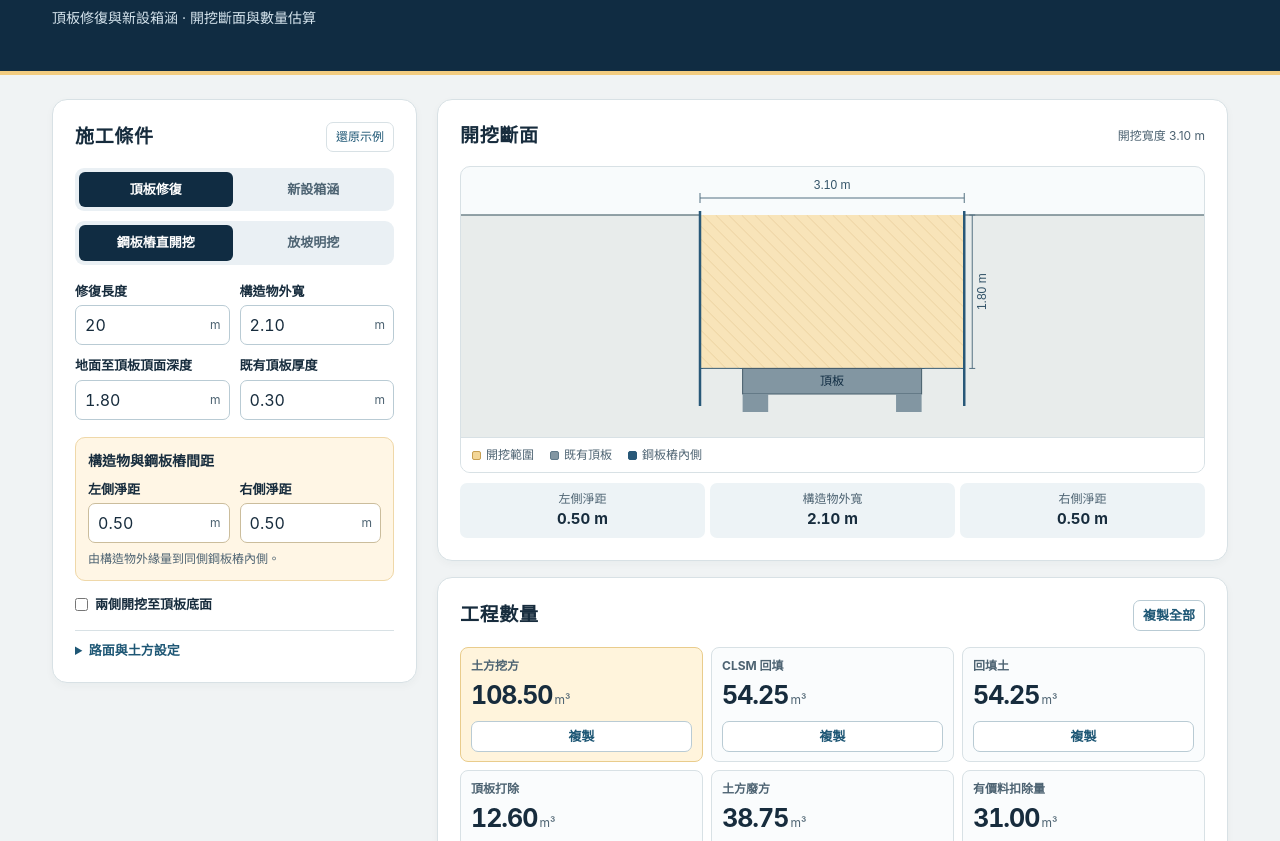
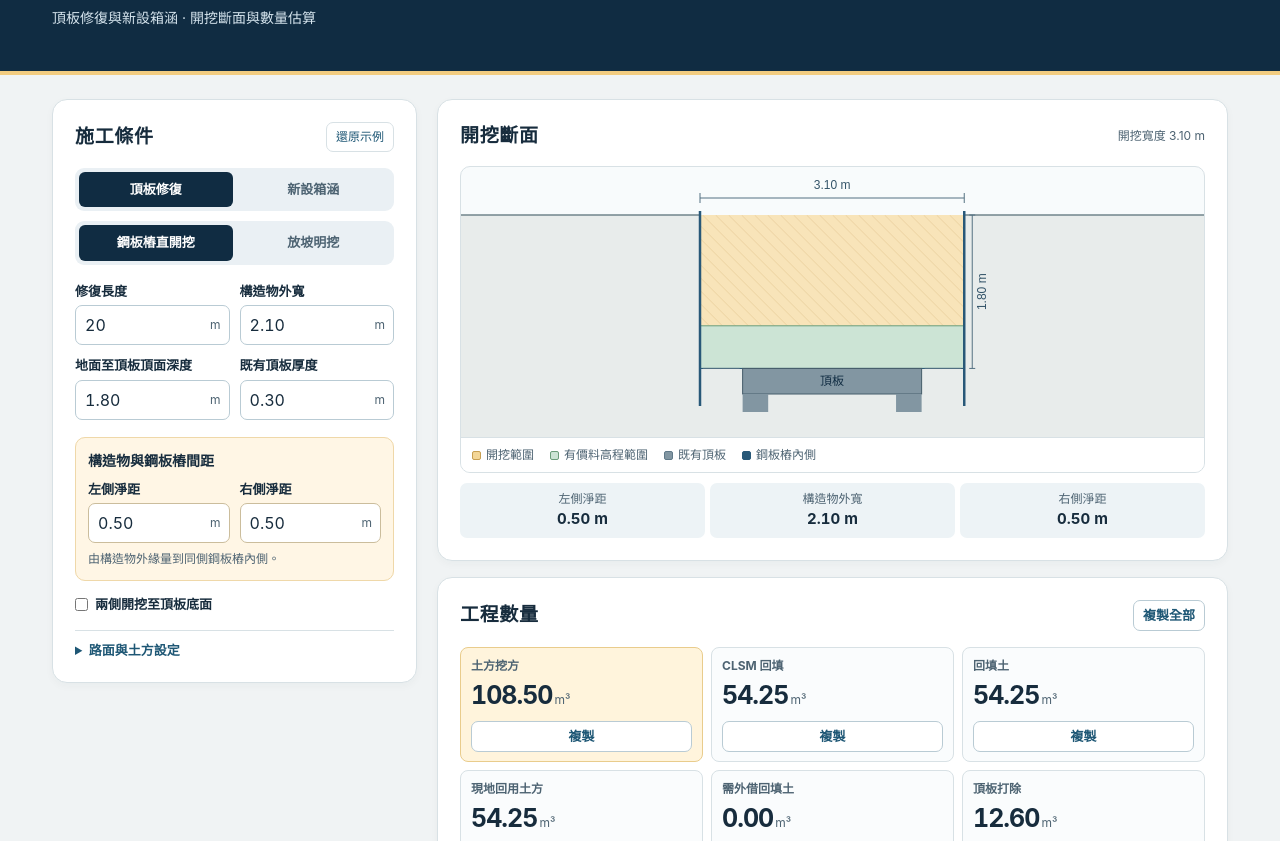
Before and after one commit to ushi511/earthwork-calculator, a plain HTML site: page index.html in a window 1280 px wide. Shown: the part 95-936 px from the top of the page. Drawn offline with Linux system fonts and the light colour scheme.

Commit message:
Correct earthwork balance and valuable material layer geometry

```diff
--- a/index.html
+++ b/index.html
@@ -36,6 +36,7 @@
     .control:focus-within{border-color:var(--blue);box-shadow:0 0 0 2px #1e57751f}
     .control input{border:0;background:none;outline:0;width:100%;min-width:0;padding:7px 5px 7px 9px;font:inherit;color:var(--ink);font-variant-numeric:tabular-nums}
     .control input:focus-visible{outline:0}
+    .control select{width:100%;min-width:0;border:0;background:white;color:var(--ink);font:inherit;padding:7px 9px;border-radius:7px}
     .unit{color:var(--muted);font-size:12px;padding-right:8px;white-space:nowrap}
     .full{grid-column:1/-1}
     .clearances{background:#fff6e5;border:1px solid #efd8a9;border-radius:10px;margin:17px 0 14px;padding:12px}
@@ -56,6 +57,7 @@
     .swatch{width:9px;height:9px;display:inline-block;border-radius:2px;background:#f3d697;border:1px solid #c79f52}
     .swatch.slab{background:#8296a2;border-color:#607989}
     .swatch.pile{background:#285878;border-color:#285878}
+    .swatch.valuable{background:#cce4d5;border-color:#6b9d7b}
     .dimensions{display:grid;grid-template-columns:repeat(3,minmax(0,1fr));gap:5px;text-align:center;margin-top:10px}
     .dimensions div{padding:7px 2px;background:#edf3f6;border-radius:7px;font-size:12px;color:var(--muted)}
     .dimensions output{display:block;font-size:15px;color:var(--ink);font-weight:750;font-variant-numeric:tabular-nums}
@@ -136,9 +138,10 @@
             <label class="field"><span class="field-title">路面復舊層總厚</span><span class="control"><input name="paving" type="number" value="0.05" min="0" step="any" required><span class="unit">m</span></span></label>
             <label class="field"><span class="field-title">AC 刨除寬度</span><span class="control"><input name="millWidth" type="number" placeholder="同開挖頂寬" min="0" step="any" aria-describedby="mill-hint"><span class="unit">m</span></span></label>
             <label class="field"><span class="field-title">有價料厚度</span><span class="control"><input name="valuableDepth" type="number" value="0.50" min="0" step="any" required><span class="unit">m</span></span></label>
+            <label class="field full"><span class="field-title">有價料所在位置</span><span class="control"><select name="valuablePosition"><option value="bottom" selected>開挖底部往上</option><option value="top">地表往下（含路面高程）</option></select></span></label>
           </div>
           <p class="hint" id="mill-hint">刨除寬度留空時採開挖頂寬。自訂寬度以構造物中心線對稱配置。</p>
-          <p class="hint">回填土與 CLSM 各占回填體積的 50%；廢方扣除有價料厚度及坑內 AC 後按 50% 估算。</p>
+          <p class="hint">回填土與 CLSM 各占淨回填體積的 50%。有價料與 AC 或既有頂板重疊部分會自動扣除。</p>
         </details>
         <p id="error" class="error" role="status" hidden></p>
       </form>
@@ -148,7 +151,7 @@
         <div class="bar"><h2 id="diagram-title">開挖斷面</h2><span id="total-width" class="units"></span></div>
         <div class="drawing">
           <canvas id="section" role="img" aria-label="開挖斷面示意圖"></canvas>
-          <div class="legend"><span><i class="swatch"></i>開挖範圍</span><span><i class="swatch slab"></i><span id="structure-legend">既有頂板</span></span><span><i class="swatch pile"></i><span id="edge-legend">鋼板樁內側</span></span></div>
+          <div class="legend"><span><i class="swatch"></i>開挖範圍</span><span><i class="swatch valuable"></i>有價料高程範圍</span><span><i class="swatch slab"></i><span id="structure-legend">既有頂板</span></span><span><i class="swatch pile"></i><span id="edge-legend">鋼板樁內側</span></span></div>
         </div>
         <div class="dimensions">
           <div>左側淨距<output id="left-dim">—</output></div>
@@ -162,6 +165,8 @@
           <div class="metric"><h3>土方挖方</h3><output id="soil-qty">—</output><span class="unit">m³</span><button class="copy-button" type="button" data-copy-qty="soil" aria-label="複製土方挖方" disabled>複製</button></div>
           <div class="metric"><h3>CLSM 回填</h3><output id="fill-qty">—</output><span class="unit">m³</span><button class="copy-button" type="button" data-copy-qty="fill" aria-label="複製CLSM 回填" disabled>複製</button></div>
           <div class="metric"><h3>回填土</h3><output id="backfill-qty">—</output><span class="unit">m³</span><button class="copy-button" type="button" data-copy-qty="backfill" aria-label="複製回填土" disabled>複製</button></div>
+          <div class="metric"><h3>現地回用土方</h3><output id="reuse-qty">—</output><span class="unit">m³</span><button class="copy-button" type="button" data-copy-qty="reuse" aria-label="複製現地回用土方" disabled>複製</button></div>
+          <div class="metric"><h3>需外借回填土</h3><output id="borrow-qty">—</output><span class="unit">m³</span><button class="copy-button" type="button" data-copy-qty="borrow" aria-label="複製需外借回填土" disabled>複製</button></div>
           <div class="metric"><h3 id="slab-metric-title">頂板打除</h3><output id="slab-qty">—</output><span class="unit">m³</span><button class="copy-button" type="button" data-copy-qty="slab" aria-label="複製頂板打除" disabled>複製</button></div>
           <div class="metric"><h3>土方廢方</h3><output id="waste-qty">—</output><span class="unit">m³</span><button class="copy-button" type="button" data-copy-qty="waste" aria-label="複製土方廢方" disabled>複製</button></div>
           <div class="metric"><h3>有價料扣除量</h3><output id="valuable-qty">—</output><span class="unit">m³</span><button class="copy-button" type="button" data-copy-qty="valuable" aria-label="複製有價料扣除量" disabled>複製</button></div>
@@ -180,7 +185,7 @@
   </main>
   <script>
     function calculate(values) {
-      const { length, width, depth, slab, left, right, slope, deepen, ac, paving, millWidth, valuableDepth } = values;
+      const { length, width, depth, slab, left, right, slope, deepen, ac, paving, millWidth, valuableDepth, valuablePosition } = values;
       const outerHeight = values.newCulvert ? slab + values.innerHeight + values.bottomSlab : slab;
       const height = values.newCulvert ? depth + outerHeight + values.bedding : depth + (deepen ? slab : 0);
       const bottom = width + left + right;
@@ -197,19 +202,20 @@
       const acVolume = millingArea * ac;
 
       const acDepth = Math.min(ac, values.newCulvert ? height : depth);
-      const acAreaInPit = millWidth === null
-        ? acDepth * (top - slope * acDepth)
-        : [left, right].reduce((sum, gap) => {
+      function millingAreaToDepth(z) {
+        if (millWidth === null) return z * (top - slope * z);
+        return [left, right].reduce((sum, gap) => {
           const available = width / 2 + gap + slopeRun;
-          const edgeAtBottom = available - slope * acDepth;
+          const edgeAtBottom = available - slope * z;
           const start = Math.min(available, millingWidth / 2);
           const end = Math.min(edgeAtBottom, millingWidth / 2);
           const correction = slope !== 0 && start === millingWidth / 2
             ? (start - end) * (start - end) / (2 * slope)
-            : (start - end) * acDepth / 2;
-          return sum + start * acDepth - correction;
+            : (start - end) * z / 2;
+          return sum + start * z - correction;
         }, 0);
-      const acInPit = acAreaInPit * length;
+      }
+      const acInPit = millingAreaToDepth(acDepth) * length;
       const pavingDepth = Math.min(paving, depth);
       const pavingInPit = pavingDepth * (top - slope * pavingDepth) * length;
       const soil = Math.max(0, gross - slabInPit - acInPit);
@@ -217,13 +223,22 @@
       const fill = fillTotal / 2;
       const soilBackfill = fillTotal / 2;
       const valuableThickness = Math.min(height, valuableDepth);
-      const ordinaryDepth = Math.max(0, height - valuableThickness);
-      const ordinaryVolume = (bottom + top) / 2 * ordinaryDepth * length;
-      const valuableVolume = gross - ordinaryVolume;
-      const wasteBasis = Math.max(0, ordinaryVolume - acInPit - slabInPit);
-      const waste = wasteBasis / 2;
+      const valuableStart = valuablePosition === 'top' ? 0 : height - valuableThickness;
+      const valuableEnd = valuableStart + valuableThickness;
+      const valuableTopWidth = top - 2 * slope * valuableStart;
+      const valuableBottomWidth = top - 2 * slope * valuableEnd;
+      const valuableGross = (valuableTopWidth + valuableBottomWidth) / 2 * valuableThickness * length;
+      const valuableAC = (millingAreaToDepth(Math.min(acDepth, valuableEnd)) - millingAreaToDepth(Math.min(acDepth, valuableStart))) * length;
+      const valuableSlab = !values.newCulvert && deepen
+        ? width * Math.max(0, Math.min(height, valuableEnd) - Math.max(depth, valuableStart)) * length
+        : 0;
+      const valuableVolume = Math.min(soil, Math.max(0, valuableGross - valuableAC - valuableSlab));
+      const availableSoil = Math.max(0, soil - valuableVolume);
+      const reusedSoil = Math.min(availableSoil, soilBackfill);
+      const borrowedSoil = Math.max(0, soilBackfill - reusedSoil);
+      const waste = Math.max(0, availableSoil - reusedSoil);
 
-      return { height, bottom, top, slopeRun, gross, slabVolume, slabInPit, outerHeight, structureVolume, concreteVolume, beddingVolume, millingWidth, millingArea, acVolume, acInPit, pavingInPit, soil, fillTotal, fill, soilBackfill, valuableThickness, ordinaryDepth, ordinaryVolume, valuableVolume, wasteBasis, waste };
+      return { height, bottom, top, slopeRun, gross, slabVolume, slabInPit, outerHeight, structureVolume, concreteVolume, beddingVolume, millingWidth, millingArea, acVolume, acInPit, pavingInPit, soil, fillTotal, fill, soilBackfill, valuableThickness, valuableStart, valuableEnd, valuableTopWidth, valuableBottomWidth, valuableGross, valuableAC, valuableSlab, valuableVolume, availableSoil, reusedSoil, borrowedSoil, waste };
     }
 
     const byId = id => document.getElementById(id);
@@ -232,8 +247,10 @@
     const canvas = byId('section');
     const formatter = new Intl.NumberFormat('zh-TW', { minimumFractionDigits: 2, maximumFractionDigits: 2 });
     const fmt = value => formatter.format(value);
+    const formulaFormatter = new Intl.NumberFormat('zh-TW', { minimumFractionDigits: 2, maximumFractionDigits: 8 });
+    const formulaFmt = value => formulaFormatter.format(value);
     const lengths = ['length', 'width', 'depth', 'slab', 'left', 'right', 'ac', 'paving', 'valuableDepth', 'innerWidth', 'innerHeight', 'wall', 'bottomSlab', 'bedding'];
-    const quantities = { soil: 'soil', fill: 'fill', backfill: 'soilBackfill', slab: 'concreteVolume', waste: 'waste', valuable: 'valuableVolume', ac: 'acVolume', area: 'millingArea', bedding: 'beddingVolume' };
+    const quantities = { soil: 'soil', fill: 'fill', backfill: 'soilBackfill', reuse: 'reusedSoil', borrow: 'borrowedSoil', slab: 'concreteVolume', waste: 'waste', valuable: 'valuableVolume', ac: 'acVolume', area: 'millingArea', bedding: 'beddingVolume' };
     const copyButtons = [...document.querySelectorAll('[data-copy-qty]')];
     const copyFormat = new Intl.NumberFormat('zh-TW', { useGrouping: false, minimumFractionDigits: 2, maximumFractionDigits: 2 });
     let current = null;
@@ -317,7 +334,7 @@
       byId('calculation-note').textContent = newCulvert
         ? '新設箱涵以完整外包體積（含內部空間）扣除回填，混凝土體積以外包減內空計算。墊層以箱涵外寬計算，數量未加鬆方係數。'
         : '頂板以全寬、等厚打除及原尺寸復建計算。數量採幾何體積，未加鬆方係數。混凝土與 AC 分列。';
-      byId('calculation-note').textContent += ' 廢方依指定方式以原開挖平均寬乘扣除有價料後的深度，再扣坑內 AC 及既有頂板，取 50%。回填土與 CLSM 各為淨回填體積的 50%；此為數量估算，實際廢方仍應核對可回用土方。放坡時有價料扣除量以原平均寬估算。';
+      byId('calculation-note').textContent += ' 有價料按指定高程的實際梯形體積計算，扣除區間內的 AC 與既有頂板。回填土與 CLSM 各為淨回填體積的 50%，暫按其餘一般土方均適合回用；不足時另列外借回填土。廢方為一般土方扣除現地回用量。計算式保留最多 8 位小數，工程數量顯示至小數第 2 位。';
       byId('slope-field').hidden = sheet;
       fields.slope.disabled = sheet;
       byId('clearance-title').textContent = sheet ? '構造物與鋼板樁間距' : '構造物與坡腳間距';
@@ -328,6 +345,7 @@
       const values = Object.fromEntries(lengths.map(name => [name, fields.namedItem(name).valueAsNumber]));
       Object.assign(values, {
         newCulvert,
+        valuablePosition: fields.valuablePosition.value,
         slope: sheet ? 0 : fields.slope.valueAsNumber,
         deepen: !newCulvert && fields.deepen.checked,
         millWidth: fields.millWidth.value === '' ? null : fields.millWidth.valueAsNumber
@@ -363,31 +381,33 @@
         : '等待有效尺寸';
       setFormula(current ? [
         ...(newCulvert ? [
-          ['箱涵外寬', `${fmt(values.innerWidth)} ＋ 2 × ${fmt(values.wall)} ＝ ${fmt(values.width)} m`],
-          ['開挖深度', `${fmt(values.depth)} ＋ ${fmt(values.slab)} ＋ ${fmt(values.innerHeight)} ＋ ${fmt(values.bottomSlab)} ＋ ${fmt(values.bedding)} ＝ ${fmt(result.height)} m`]
+          ['箱涵外寬', `${formulaFmt(values.innerWidth)} ＋ 2 × ${formulaFmt(values.wall)} ＝ ${formulaFmt(values.width)} m`],
+          ['開挖深度', `${formulaFmt(values.depth)} ＋ ${formulaFmt(values.slab)} ＋ ${formulaFmt(values.innerHeight)} ＋ ${formulaFmt(values.bottomSlab)} ＋ ${formulaFmt(values.bedding)} ＝ ${formulaFmt(result.height)} m`]
         ] : []),
-        ['開挖底寬', `${fmt(values.width)} ＋ ${fmt(values.left)} ＋ ${fmt(values.right)} ＝ ${fmt(result.bottom)} m`],
-        ['開挖頂寬', `${fmt(result.bottom)} ＋ 2 × ${fmt(result.height)} × ${fmt(values.slope)} ＝ ${fmt(result.top)} m`],
-        ['開挖斷面體積', `（${fmt(result.bottom)} ＋ ${fmt(result.top)}）÷ 2 × ${fmt(result.height)} × ${fmt(values.length)} ＝ ${fmt(result.gross)} m³`],
+        ['開挖底寬', `${formulaFmt(values.width)} ＋ ${formulaFmt(values.left)} ＋ ${formulaFmt(values.right)} ＝ ${formulaFmt(result.bottom)} m`],
+        ['開挖頂寬', `${formulaFmt(result.bottom)} ＋ 2 × ${formulaFmt(result.height)} × ${formulaFmt(values.slope)} ＝ ${formulaFmt(result.top)} m`],
+        ['開挖斷面體積', `（${formulaFmt(result.bottom)} ＋ ${formulaFmt(result.top)}）÷ 2 × ${formulaFmt(result.height)} × ${formulaFmt(values.length)} ＝ ${formulaFmt(result.gross)} m³`],
         ...(newCulvert ? [
-          ['土方挖方', `開挖斷面體積 ${fmt(result.gross)} − 坑內 AC 刨除料 ${fmt(result.acInPit)} ＝ ${fmt(result.soil)} m³`],
-          ['淨回填體積', `開挖斷面體積 ${fmt(result.gross)} − 箱涵外包體積 ${fmt(result.structureVolume)} − 墊層 ${fmt(result.beddingVolume)} − 路面復舊預留 ${fmt(result.pavingInPit)} ＝ ${fmt(result.fillTotal)} m³`],
-          ['箱涵混凝土', `（${fmt(values.width)} × ${fmt(result.outerHeight)} − ${fmt(values.innerWidth)} × ${fmt(values.innerHeight)}）× ${fmt(values.length)} ＝ ${fmt(result.concreteVolume)} m³`],
-          ['基礎墊層', `${fmt(values.width)} × ${fmt(values.bedding)} × ${fmt(values.length)} ＝ ${fmt(result.beddingVolume)} m³`]
+          ['土方挖方', `開挖斷面體積 ${formulaFmt(result.gross)} − 坑內 AC 刨除料 ${formulaFmt(result.acInPit)} ＝ ${formulaFmt(result.soil)} m³`],
+          ['淨回填體積', `開挖斷面體積 ${formulaFmt(result.gross)} − 箱涵外包體積 ${formulaFmt(result.structureVolume)} − 墊層 ${formulaFmt(result.beddingVolume)} − 路面復舊預留 ${formulaFmt(result.pavingInPit)} ＝ ${formulaFmt(result.fillTotal)} m³`],
+          ['箱涵混凝土', `（${formulaFmt(values.width)} × ${formulaFmt(result.outerHeight)} − ${formulaFmt(values.innerWidth)} × ${formulaFmt(values.innerHeight)}）× ${formulaFmt(values.length)} ＝ ${formulaFmt(result.concreteVolume)} m³`],
+          ['基礎墊層', `${formulaFmt(values.width)} × ${formulaFmt(values.bedding)} × ${formulaFmt(values.length)} ＝ ${formulaFmt(result.beddingVolume)} m³`]
         ] : [
-          ['土方挖方', `開挖斷面體積 ${fmt(result.gross)} − 坑內既有頂板 ${fmt(result.slabInPit)} − 坑內 AC 刨除料 ${fmt(result.acInPit)} ＝ ${fmt(result.soil)} m³`],
-          ['淨回填體積', `開挖斷面體積 ${fmt(result.gross)} − 坑內復建頂板 ${fmt(result.slabInPit)} − 路面復舊預留 ${fmt(result.pavingInPit)} ＝ ${fmt(result.fillTotal)} m³`],
-          ['頂板打除', `${fmt(values.width)} × ${fmt(values.slab)} × ${fmt(values.length)} ＝ ${fmt(result.slabVolume)} m³`]
+          ['土方挖方', `開挖斷面體積 ${formulaFmt(result.gross)} − 坑內既有頂板 ${formulaFmt(result.slabInPit)} − 坑內 AC 刨除料 ${formulaFmt(result.acInPit)} ＝ ${formulaFmt(result.soil)} m³`],
+          ['淨回填體積', `開挖斷面體積 ${formulaFmt(result.gross)} − 坑內復建頂板 ${formulaFmt(result.slabInPit)} − 路面復舊預留 ${formulaFmt(result.pavingInPit)} ＝ ${formulaFmt(result.fillTotal)} m³`],
+          ['頂板打除', `${formulaFmt(values.width)} × ${formulaFmt(values.slab)} × ${formulaFmt(values.length)} ＝ ${formulaFmt(result.slabVolume)} m³`]
         ]),
-        ['CLSM 回填', `${fmt(result.fillTotal)} ÷ 2 ＝ ${fmt(result.fill)} m³`],
-        ['回填土', `${fmt(result.fillTotal)} ÷ 2 ＝ ${fmt(result.soilBackfill)} m³`],
-        ['扣除有價料後挖深', `${fmt(result.height)} − ${fmt(result.valuableThickness)} ＝ ${fmt(result.ordinaryDepth)} m`],
-        ['有價料扣除量', `（${fmt(result.bottom)} ＋ ${fmt(result.top)}）÷ 2 × ${fmt(result.valuableThickness)} × ${fmt(values.length)} ＝ ${fmt(result.valuableVolume)} m³`],
-        ['扣除有價料後體積', `（${fmt(result.bottom)} ＋ ${fmt(result.top)}）÷ 2 × ${fmt(result.ordinaryDepth)} × ${fmt(values.length)} ＝ ${fmt(result.ordinaryVolume)} m³`],
-        ['廢方計算基準', `max(0, ${fmt(result.ordinaryVolume)} − 坑內 AC ${fmt(result.acInPit)}${result.slabInPit > 0 ? ' − 坑內既有頂板 ' + fmt(result.slabInPit) : ''}) ＝ ${fmt(result.wasteBasis)} m³`],
-        ['土方廢方', `${fmt(result.wasteBasis)} ÷ 2 ＝ ${fmt(result.waste)} m³`],
-        ['AC 刨除料', `${fmt(result.millingWidth)} × ${fmt(values.length)} × ${fmt(values.ac)} ＝ ${fmt(result.acVolume)} m³`],
-        ['AC 刨除面積', `${fmt(result.millingWidth)} × ${fmt(values.length)} ＝ ${fmt(result.millingArea)} m²`]
+        ['CLSM 回填', `${formulaFmt(result.fillTotal)} ÷ 2 ＝ ${formulaFmt(result.fill)} m³`],
+        ['回填土', `${formulaFmt(result.fillTotal)} ÷ 2 ＝ ${formulaFmt(result.soilBackfill)} m³`],
+        ['有價料高程區間', `地表下 ${formulaFmt(result.valuableStart)} ～ ${formulaFmt(result.valuableEnd)} m，厚 ${formulaFmt(result.valuableThickness)} m`],
+        ['有價料層體積', `（${formulaFmt(result.valuableTopWidth)} ＋ ${formulaFmt(result.valuableBottomWidth)}）÷ 2 × ${formulaFmt(result.valuableThickness)} × ${formulaFmt(values.length)} ＝ ${formulaFmt(result.valuableGross)} m³`],
+        ['有價料扣除量', `max(0, ${formulaFmt(result.valuableGross)} − 區間內 AC ${formulaFmt(result.valuableAC)} − 區間內既有頂板 ${formulaFmt(result.valuableSlab)}) ＝ ${formulaFmt(result.valuableVolume)} m³`],
+        ['一般土方', `土方挖方 ${formulaFmt(result.soil)} − 有價料 ${formulaFmt(result.valuableVolume)} ＝ ${formulaFmt(result.availableSoil)} m³`],
+        ['現地回用土方', `min(一般土方 ${formulaFmt(result.availableSoil)}, 回填土需求 ${formulaFmt(result.soilBackfill)}) ＝ ${formulaFmt(result.reusedSoil)} m³`],
+        ['需外借回填土', `回填土需求 ${formulaFmt(result.soilBackfill)} − 現地回用 ${formulaFmt(result.reusedSoil)} ＝ ${formulaFmt(result.borrowedSoil)} m³`],
+        ['土方廢方', `土方挖方 ${formulaFmt(result.soil)} − 有價料 ${formulaFmt(result.valuableVolume)} − 現地回用 ${formulaFmt(result.reusedSoil)} ＝ ${formulaFmt(result.waste)} m³`],
+        ['AC 刨除料', `${formulaFmt(result.millingWidth)} × ${formulaFmt(values.length)} × ${formulaFmt(values.ac)} ＝ ${formulaFmt(result.acVolume)} m³`],
+        ['AC 刨除面積', `${formulaFmt(result.millingWidth)} × ${formulaFmt(values.length)} ＝ ${formulaFmt(result.millingArea)} m²`]
       ] : [['計算式', '請先輸入有效尺寸。']]);
       draw();
     }
@@ -458,6 +478,23 @@
       }
       context.restore();
 
+      if (result.valuableThickness > 0) {
+        const a = result.valuableStart;
+        const b = result.valuableEnd;
+        const y1 = groundY + a * scale;
+        const y2 = groundY + b * scale;
+        context.beginPath();
+        context.moveTo(pitLeft + values.slope * a * scale, y1);
+        context.lineTo(pitRight - values.slope * a * scale, y1);
+        context.lineTo(pitRight - values.slope * b * scale, y2);
+        context.lineTo(pitLeft + values.slope * b * scale, y2);
+        context.closePath();
+        context.fillStyle = '#cce4d5';
+        context.fill();
+        context.strokeStyle = '#6b9d7b';
+        context.stroke();
+      }
+
       line([[0, groundY], [pitLeft, groundY]], '#70858b', 1.5);
       line([[pitRight, groundY], [displayWidth, groundY]], '#70858b', 1.5);
       line([[leftBottom, pitY], [rightBottom, pitY]], boundary);
```
